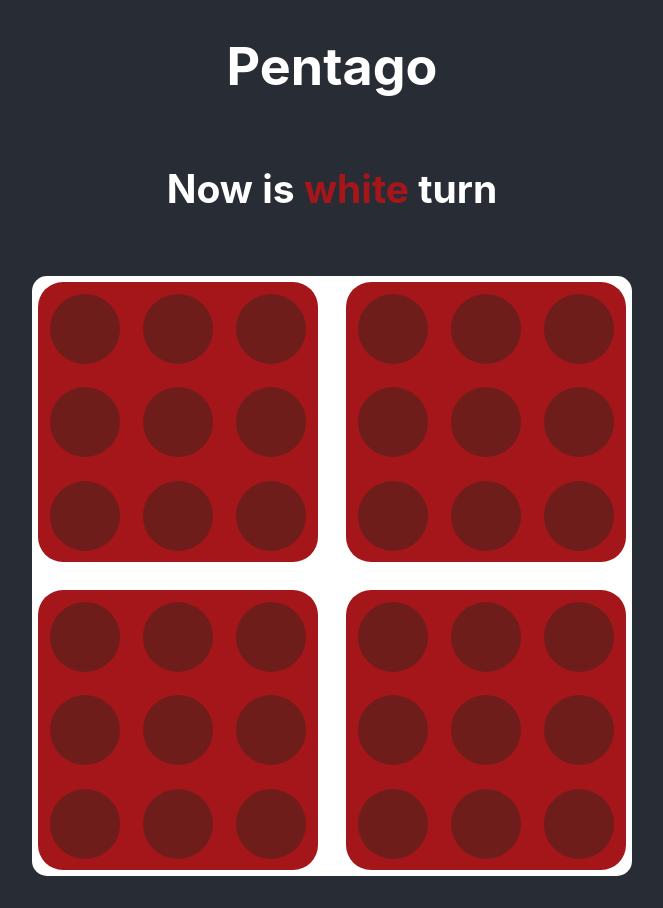
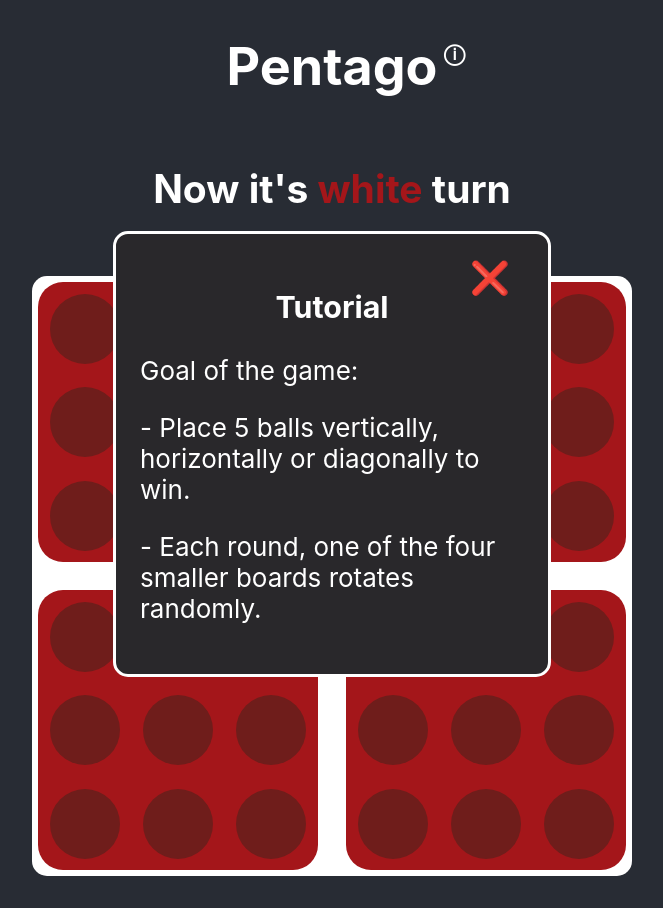
Before and after one commit to Shoter99/Pentago, a React (Create React App) app: page / in a window 1280 px wide. Shown: the whole page, without its empty margins (308-971 px from the left). Built offline with nearby package versions, Linux system fonts and the light colour scheme.

Commit message:
added tutorial

```diff
--- a/package.json
+++ b/package.json
@@ -1,11 +1,13 @@
 {
-  "name": "pentagon",
+  "name": "pentago",
+  "homepage": "https://shoter99.github.io/Pentago",
   "version": "0.1.0",
   "private": true,
   "dependencies": {
     "@testing-library/jest-dom": "^5.15.0",
     "@testing-library/react": "^11.2.7",
     "@testing-library/user-event": "^12.8.3",
+    "gh-pages": "^4.0.0",
     "react": "^17.0.2",
     "react-dom": "^17.0.2",
     "react-scripts": "^5.0.1",
@@ -24,6 +26,8 @@
     "workbox-streams": "^5.1.4"
   },
   "scripts": {
+    "predeploy": "npm run build",
+    "deploy": "gh-pages -d build",
     "start": "react-scripts start",
     "build": "react-scripts build",
     "test": "react-scripts test",
--- a/src/App.css
+++ b/src/App.css
@@ -21,7 +21,41 @@
 
 
 }
+.info-btn{
+  font-size: .4em;
+  padding: .4rem;
+  position: absolute;
+  cursor: pointer;
+  border: none;
+  background-color: transparent;
+  color: white;
+  font-weight: bold;
+}
+.info-btn:hover{
+  font-size: .5em;
+}
+.info-panel{
+  position: absolute;
+  background-color: rgb(41, 40, 43);
+  width: 30%;
+  min-height: 40%;
+  overflow: auto;
+  border: white 3px solid;
+  border-radius: 15px;
+  padding: 1.5rem;
 
+}
+.info-panel p{
+  text-align: left;
+}
+.close-panel{
+  position: absolute;
+  right: 2rem;
+  cursor: pointer;
+  border: none;
+  background-color: transparent;
+  font-size: 2rem;
+}
 .App {
   text-align: center;
   background-color: #282c34;
--- a/src/App.js
+++ b/src/App.js
@@ -15,6 +15,7 @@
   const [fullBoard, setFullBoard] = useState(false)
   const [choice, setChoice] = useState(0)
   const [boardToRotate, setBoardToRotate] = useState(0)
+  const [infoPanelVisible, setInfoPanelVisible] = useState(false)
   // const [boardToRotateSet, setBoardToRotateSet] = useState(false)
   const changeColor =  (row, col) => {
     let newBoard = [...board]
@@ -23,7 +24,6 @@
       newBoard[row][col] = turn
       // setBoard(newBoard)
       checkForFullBoard()
-      checkForWinner()
       //generate random num 1-4
       // let randomNum = 1
       let randomNum = Math.floor(Math.random() * 4)
@@ -108,10 +108,10 @@
 
       }
       if(white === 5) {
-        setWinner('white')
+        setWinner(()=> 'white')
         break}
       if(black === 5){
-        setWinner('black')
+        setWinner(() => 'black')
         break
 
 
@@ -170,16 +170,20 @@
   checkConditionForColor('black')
 }
 const RotateBoard = (newBoard, num) => {
+  if(winner) return
   let newBoard2 = []
   newBoard2.push(newBoard[num][6], newBoard[num][3], newBoard[num][0], newBoard[num][7], newBoard[num][4], newBoard[num][1], newBoard[num][8], newBoard[num][5], newBoard[num][2])
   newBoard[num] = newBoard2
   setBoard(newBoard)
+  checkForWinner()
 }
 const RotateBoardRev = (newBoard, num) => {
+  if(winner) return
   let newBoard2 = []
   newBoard2.push(newBoard[num][2], newBoard[num][5], newBoard[num][8], newBoard[num][1], newBoard[num][4], newBoard[num][7], newBoard[num][0], newBoard[num][3], newBoard[num][6])
   newBoard[num] = newBoard2
   setBoard(newBoard)
+  checkForWinner()
 }
 const RotateTurn = (newBoard) => {
 
@@ -209,9 +213,21 @@
 
   return (
     <div className="App">
-      <h1>Pentago</h1>
-
-      {winner ? <><h2>Winner is {winner}</h2> <span className="restart"  onClick={() => ResetBoard()} >Restart</span> </> : fullBoard ? <h2 className="restart"  onClick={() => ResetBoard()} >Restart</h2> :<h2>Now is <span style={{color:'#a4161a'}}>{turn} </span>turn</h2>}
+      <h1>Pentago
+        <button onClick={() => {setInfoPanelVisible(false)}} className="info-btn">ⓘ</button>
+      </h1>
+      {infoPanelVisible ? "" :
+      (
+        <div className="info-panel">
+          <button onClick={() => {setInfoPanelVisible(true)}} className="close-panel">❌</button>
+          <h3>Tutorial</h3>
+          <p>Goal of the game:</p>
+          <p>- Place 5 balls vertically, horizontally or diagonally to win.</p>
+          <p>- Each round, one of the four smaller boards rotates randomly.</p>
+        </div>
+      )
+      }
+      {winner ? <><h2>Winner is {winner}</h2> <span className="restart"  onClick={() => ResetBoard()} >Restart</span> </> : fullBoard ? <h2 className="restart"  onClick={() => ResetBoard()} >Restart</h2> :<h2>Now it's <span style={{color:'#a4161a'}}>{turn} </span>turn</h2>}
       <div className="board">
         {board.map((row, index) => {
           return (
```
Also changed, not shown: 18 other files (tests, documents, lock files or other folders).
